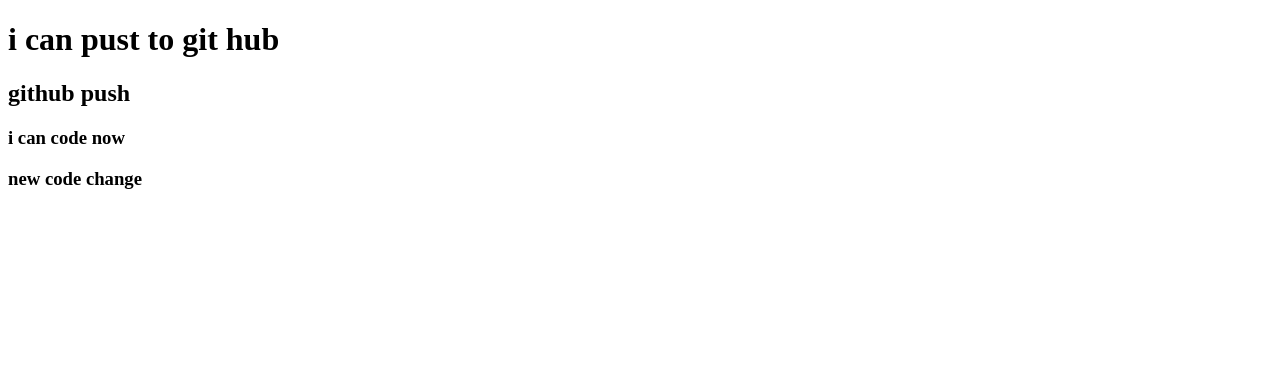
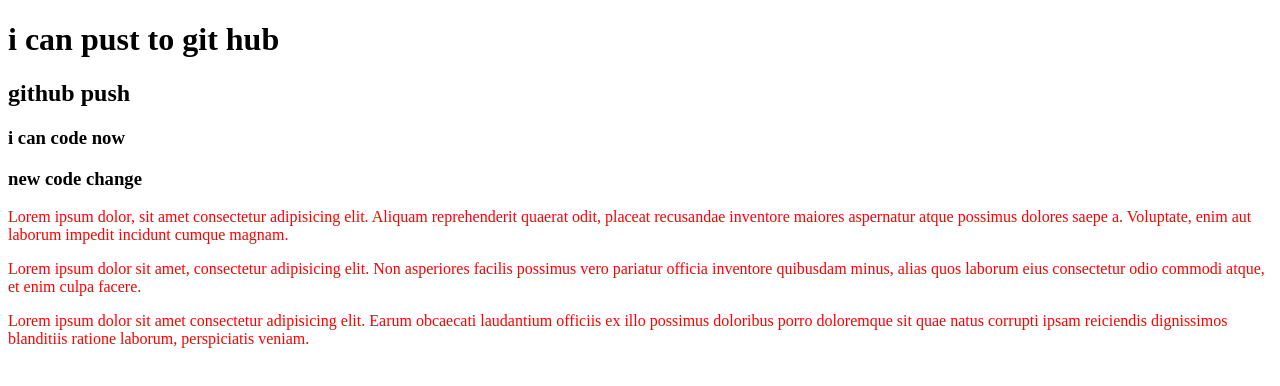
Before and after one commit to Piashdeb/my-first-ripo, a plain HTML site: page index.html in a window 1280 px wide. Drawn offline with Linux system fonts and the light colour scheme.

Commit message:
style added

```diff
--- a/index.html
+++ b/index.html
@@ -6,6 +6,7 @@
     <meta http-equiv="X-UA-Compatible" content="IE=edge">
     <meta name="viewport" content="width=device-width, initial-scale=1.0">
     <title>My first Ripo</title>
+    <link rel="stylesheet" href="style.css">
 </head>
 
 <body>
@@ -13,6 +14,14 @@
     <h2>github push</h2>
     <h3>i can code now</h3>
     <h3>new code change</h3>
+    <p>Lorem ipsum dolor, sit amet consectetur adipisicing elit. Aliquam reprehenderit quaerat odit, placeat recusandae
+        inventore maiores aspernatur atque possimus dolores saepe a. Voluptate, enim aut laborum impedit incidunt cumque
+        magnam.</p>
+    <p>Lorem ipsum dolor sit amet, consectetur adipisicing elit. Non asperiores facilis possimus vero pariatur officia
+        inventore quibusdam minus, alias quos laborum eius consectetur odio commodi atque, et enim culpa facere.</p>
+    <p>Lorem ipsum dolor sit amet consectetur adipisicing elit. Earum obcaecati laudantium officiis ex illo possimus
+        doloribus porro doloremque sit quae natus corrupti ipsam reiciendis dignissimos blanditiis ratione laborum,
+        perspiciatis veniam.</p>
 </body>
 
 </html>
--- /dev/null
+++ b/style.css
@@ -0,0 +1,3 @@
+p{
+    color: red;
+}
```
